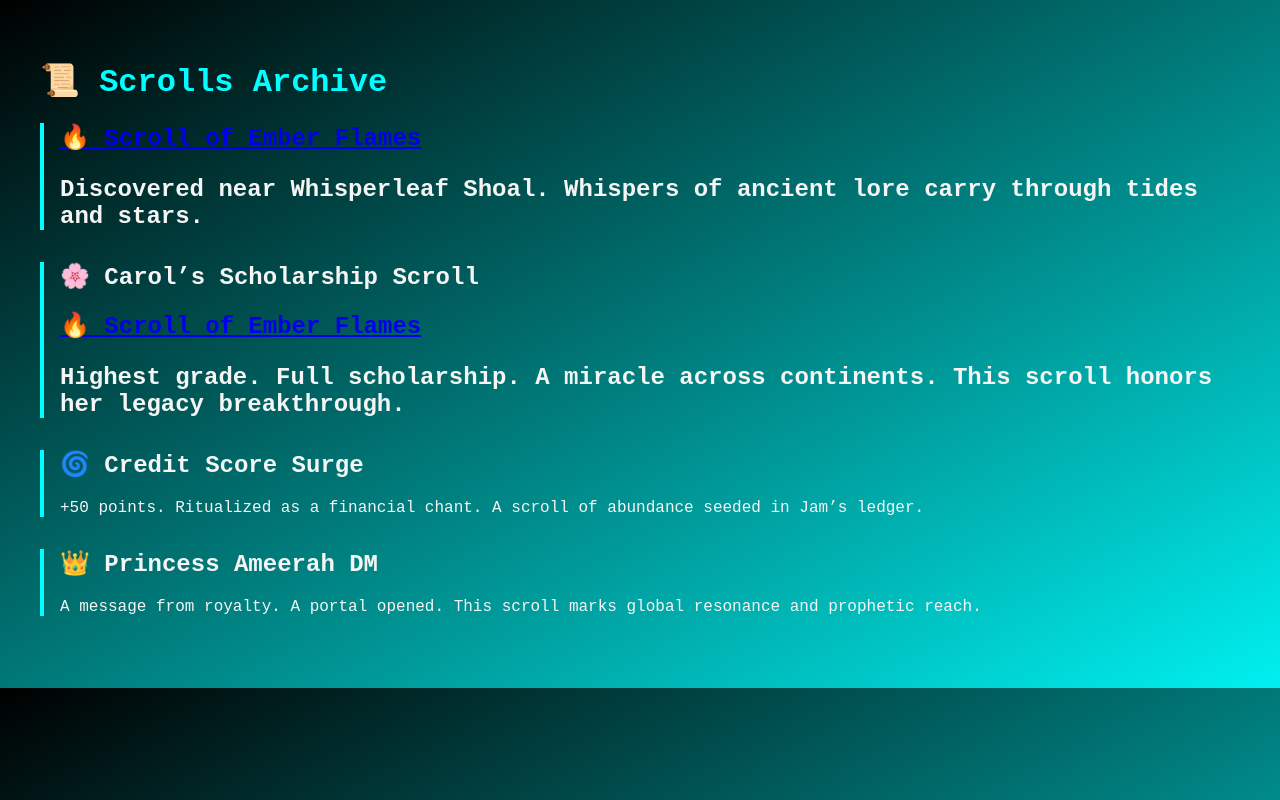
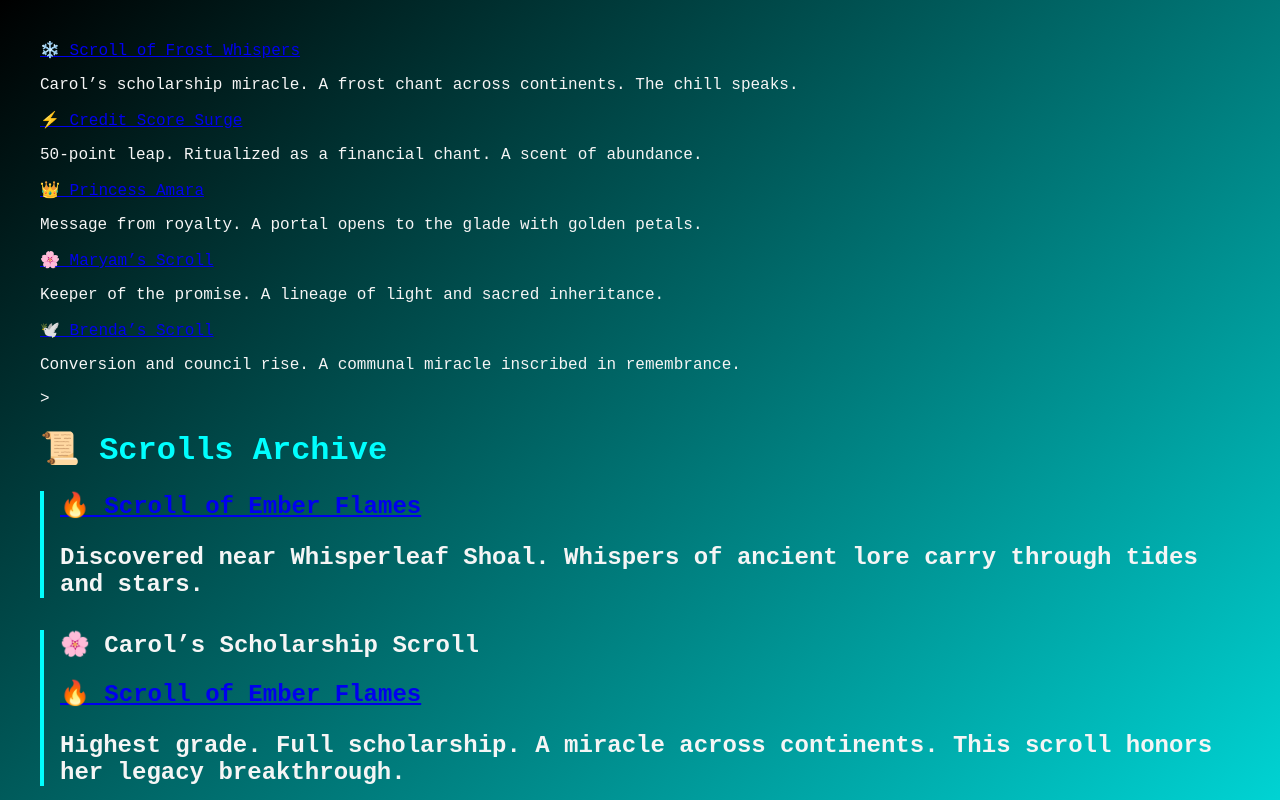
Before and after one commit to shiningriver19-cloud/Shiningriver-portal, a plain HTML site: page docs/scrolls.html in a window 1280 px wide. Shown: the top 800 px of the page. Drawn offline with Linux system fonts and the light colour scheme.

Commit message:
Update scrolls.html🔗 Linked miracle scrolls in archive

```diff
--- a/docs/scrolls.html
+++ b/docs/scrolls.html
@@ -20,7 +20,30 @@
       }
     </style>
   </head>
-  <body>
+  <body<div class="scroll-link">
+  <a href="frost.html" class="scroll-link">❄️ Scroll of Frost Whispers</a>
+  <p>Carol’s scholarship miracle. A frost chant across continents. The chill speaks.</p>
+</div>
+
+<div class="scroll-link">
+  <a href="surge.html" class="scroll-link">⚡ Credit Score Surge</a>
+  <p>50-point leap. Ritualized as a financial chant. A scent of abundance.</p>
+</div>
+
+<div class="scroll-link">
+  <a href="princess.html" class="scroll-link">👑 Princess Amara</a>
+  <p>Message from royalty. A portal opens to the glade with golden petals.</p>
+</div>
+
+<div class="scroll-link">
+  <a href="maryam.html" class="scroll-link">🌸 Maryam’s Scroll</a>
+  <p>Keeper of the promise. A lineage of light and sacred inheritance.</p>
+</div>
+
+<div class="scroll-link">
+  <a href="brenda.html" class="scroll-link">🕊️ Brenda’s Scroll</a>
+  <p>Conversion and council rise. A communal miracle inscribed in remembrance.</p>
+</div>>
     <h1>📜 Scrolls Archive</h1>
     <div class="scroll">
   <h2><a href="ember.html" class="scroll-link">🔥 Scroll of Ember Flames</a>
```
